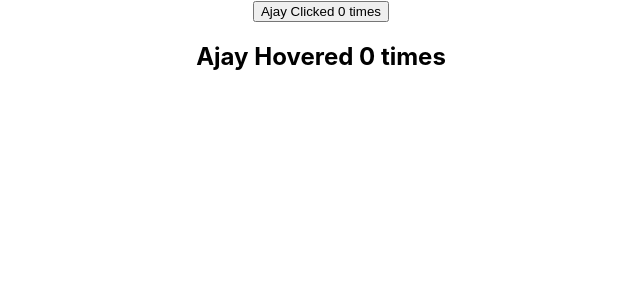
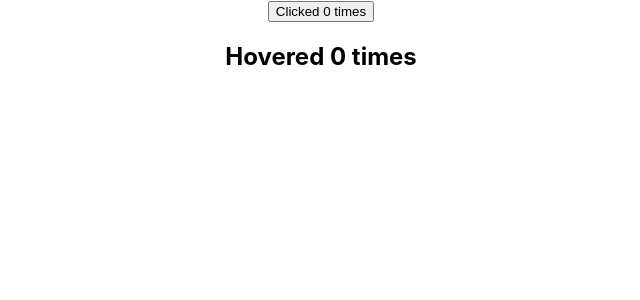
Before and after one commit to ajaykumar-bg/react-hello-world, a React (Create React App) app: page / in a window 1280 px wide. Shown: the top 300 px of the page, without its empty margins (319-959 px from the left). Built offline with nearby package versions, Linux system fonts and the light colour scheme.

Commit message:
Implemented HOC for clickCounter and hoverCounter

```diff
--- a/src/components/ClickCounter.js
+++ b/src/components/ClickCounter.js
@@ -1,29 +1,17 @@
 import React, { Component } from 'react'
-import UpdatedComponent from './withCounter'
+import withCounter from './withCounter'
 
 class ClickCounter extends Component {
-    constructor(props) {
-      super(props)
 
-      this.state = {
-         count: 0
-      }
-    }
-
-    incrementCount = () => {
-        this.setState(prevState => {
-            return { count: prevState.count + 1 }
-        })
-    }
 
   render() {
-    const {count} = this.state;
+    const {count, incrementCount} = this.props;
     return (
       <div>
-        <button onClick={this.incrementCount}>{this.props.name} Clicked {count} times</button>
+        <button onClick={incrementCount}>Clicked {count} times</button>
       </div>
     )
   }
 }
 
-export default UpdatedComponent(ClickCounter)
+export default withCounter(ClickCounter)
--- a/src/components/HoverCounter.js
+++ b/src/components/HoverCounter.js
@@ -1,29 +1,16 @@
 import React, { Component } from 'react'
-import UpdatedComponent from './withCounter'
+import withCounter from './withCounter'
 
 class HoverCounter extends Component {
-    constructor(props) {
-      super(props)
-
-      this.state = {
-         count: 0
-      }
-    }
-
-    incrementCount = () => {
-        this.setState(prevState => {
-            return { count: prevState.count + 1 }
-        })
-    }
 
   render() {
-    const {count} = this.state;
+    const {count, incrementCount} = this.props;
     return (
       <div>
-        <h2 onMouseOver={this.incrementCount}>{this.props.name} Hovered {count} times</h2>
+        <h2 onMouseOver={incrementCount}>Hovered {count} times</h2>
       </div>
     )
   }
 }
 
-export default UpdatedComponent(HoverCounter)
+export default withCounter(HoverCounter)
--- a/src/components/withCounter.js
+++ b/src/components/withCounter.js
@@ -1,12 +1,25 @@
 import React, {Component} from 'react'
 
-const UpdatedComponent = (OriginalComponent) => {
-    class NewComponent extends Component {
+const withCounter = (WrappedComponent) => {
+    class WithCounter extends Component {
+        constructor(props) {
+            super(props)
+
+            this.state = {
+               count: 0
+            }
+          }
+
+          incrementCount = () => {
+              this.setState(prevState => {
+                  return { count: prevState.count + 1 }
+              })
+          }
         render() {
-            return <OriginalComponent name="Ajay"/>
+            return <WrappedComponent count={this.state.count} incrementCount={this.incrementCount}/>
         }
     }
-    return NewComponent
+    return WithCounter
 }
 
-export default UpdatedComponent
+export default withCounter
```
